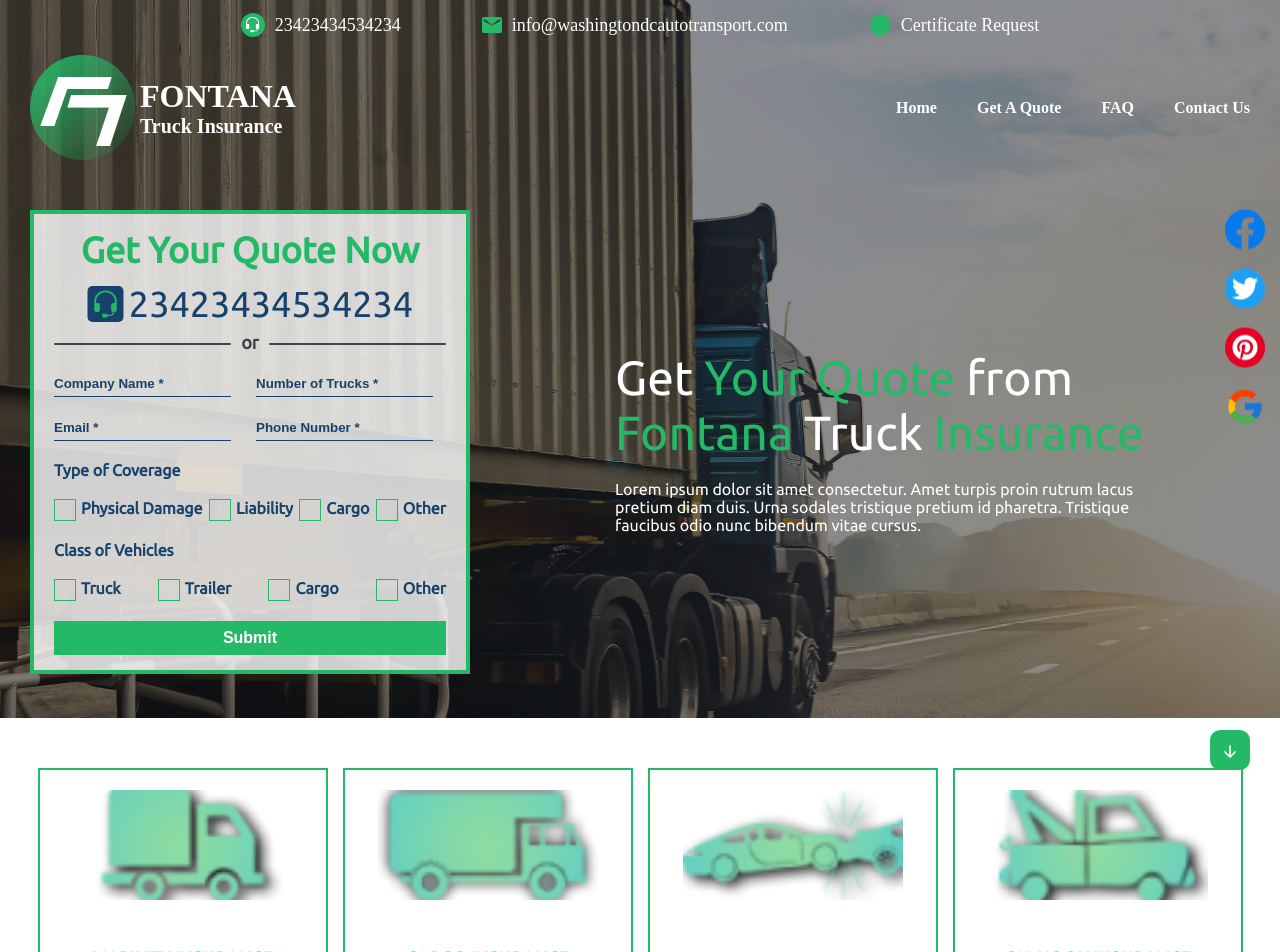
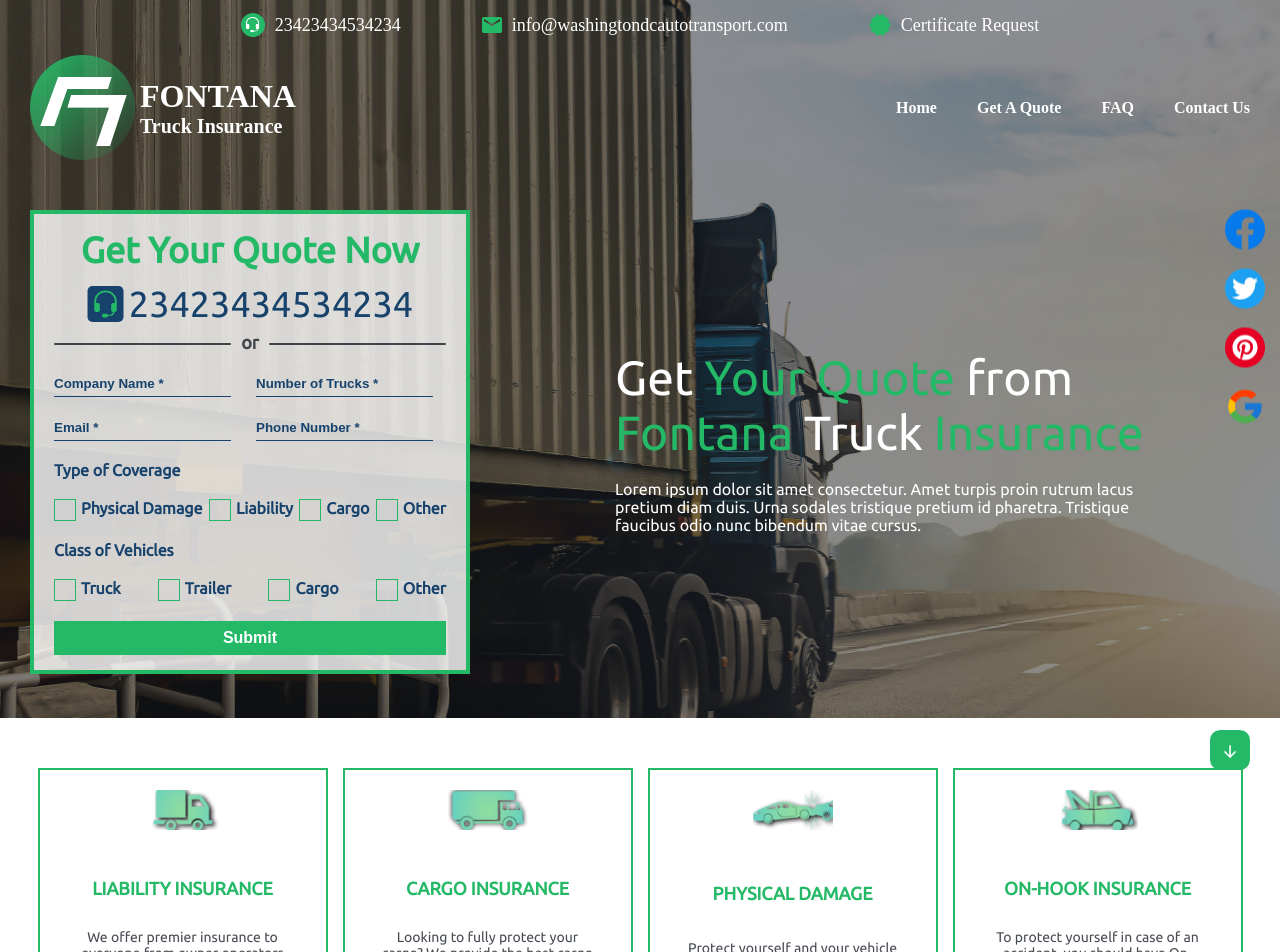
Before and after one commit to Narek-JS/fontana, a Next.js app: page / in a window 1280 px wide. Shown: the top 952 px of the page. Built offline with nearby package versions, Linux system fonts and the light colour scheme.

Commit message:
fixed image size

```diff
--- a/components/home/ServiceCard/index.module.css
+++ b/components/home/ServiceCard/index.module.css
@@ -11,6 +11,8 @@
 
 .serviceImage {
     margin-bottom: 48px;
+    width: 80px;
+    height: 40px;
 }
 
 .serviceTitle {
--- a/components/home/ServiceCard/index.tsx
+++ b/components/home/ServiceCard/index.tsx
@@ -30,7 +30,7 @@
             <p className={classes.serviceDescription}>
                 {description }
             </p>
-            <Link href='/' className={classes.serviceLink}>
+            <Link href={link} className={classes.serviceLink}>
                 <ArrowToRightBlue />
                 Read More
             </Link>
```
